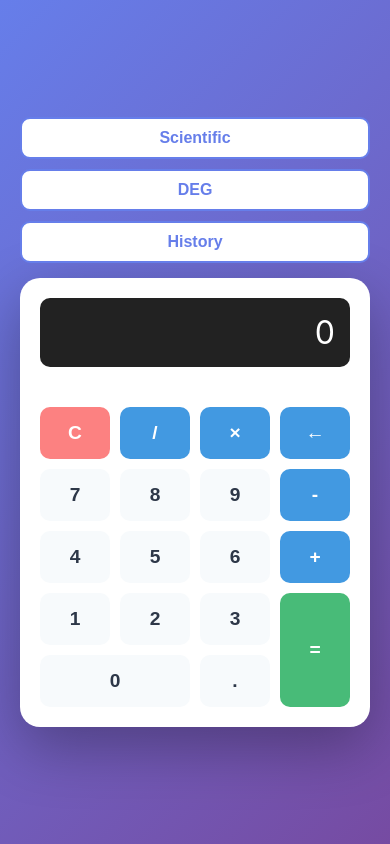
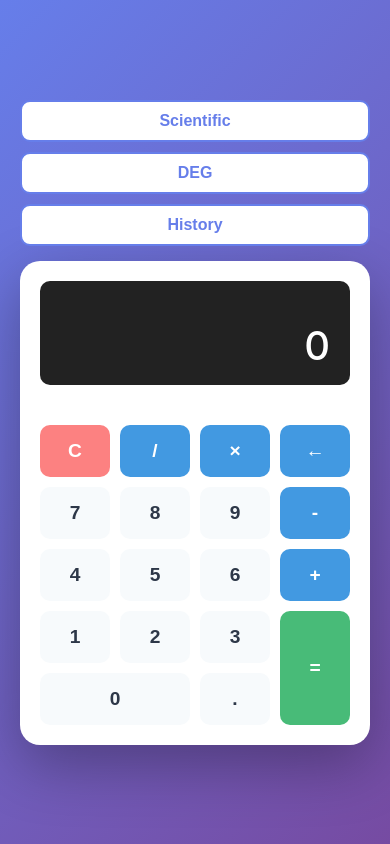
Before and after one commit to nsin08/autobots-calculator, a plain HTML site: page static/index.html in a window 390 px wide. Drawn offline with Linux system fonts and the light colour scheme.

Commit message:
Add multiline display with operation preview
Closes #12, Epic #8

Implements multiline display for v0.2.0 feature completion.

Features:
- Display-container with previous result line (1rem, gray) and current input line (2.5rem, white)
- Operation preview shows pending operations (e.g., '5 +')
- Full expression shown after calculation (e.g., '5 + 3 =')
- Dynamic height (100-150px) with overflow scrolling
- Integrates with scientific mode (Story #10) and history panel (Story #11)
- Responsive design maintained across all breakpoints
- Updated README with multiline display behavior

Evidence: 30/30 tests passing, manual testing verified all criteria, integration testing passed.

```diff
--- a/static/app.js
+++ b/static/app.js
@@ -7,12 +7,15 @@ let angleMode = 'DEG'; // 'DEG' or 'RAD'
 let isHistoryVisible = false;
 let calculationHistory = [];
 const MAX_HISTORY = 20;
+let previousDisplay = '';
 
 const display = document.getElementById('display');
+const previousDisplayElement = document.getElementById('previousDisplay');
 const errorDisplay = document.getElementById('error');
 
 function updateDisplay() {
     display.textContent = currentInput;
+    previousDisplayElement.textContent = previousDisplay;
     errorDisplay.textContent = '';
 }
 
@@ -21,6 +24,7 @@ function clearDisplay() {
     operator = null;
     previousValue = null;
     waitingForOperand = false;
+    previousDisplay = '';
     updateDisplay();
 }
 
@@ -58,13 +62,19 @@ function appendOperator(op) {
 
     if (previousValue === null) {
         previousValue = inputValue;
+        previousDisplay = `${inputValue} ${op}`;
     } else if (operator) {
         // If there's a pending operation, calculate it first
         performCalculation();
+        previousDisplay = `${currentInput} ${op}`;
+    } else {
+        previousValue = inputValue;
+        previousDisplay = `${inputValue} ${op}`;
     }
 
     waitingForOperand = true;
     operator = op;
+    updateDisplay();
 }
 
 function performCalculation() {
@@ -124,6 +134,10 @@ function calculate() {
     if (operator === null || previousValue === null) {
         return;
     }
+
+    const inputValue = parseFloat(currentInput);
+    const expression = `${previousValue} ${operator} ${inputValue}`;
+    previousDisplay = `${expression} =`;
 
     performCalculation();
     operator = null;
@@ -332,6 +346,7 @@ function renderHistory() {
 
 function loadFromHistory(entry) {
     currentInput = String(entry.result);
+    previousDisplay = entry.expression;
     operator = null;
     previousValue = null;
     waitingForOperand = true;
--- a/static/index.html
+++ b/static/index.html
@@ -16,7 +16,10 @@
             </div>
 
             <div class="calculator">
-            <div class="display" id="display">0</div>
+            <div class="display-container">
+                <div class="calculator-previous" id="previousDisplay"></div>
+                <div class="calculator-display" id="display">0</div>
+            </div>
             <div class="error-message" id="error"></div>
 
             <!-- Scientific Functions Panel -->
--- a/static/style.css
+++ b/static/style.css
@@ -63,20 +63,36 @@ body {
     width: 100%;
 }
 
-.display {
+.display-container {
     background: #222;
+    border-radius: 10px;
+    margin-bottom: 10px;
+    min-height: 100px;
+    max-height: 150px;
+    padding: 15px 20px;
+    display: flex;
+    flex-direction: column;
+    justify-content: flex-end;
+    overflow-y: auto;
+}
+
+.calculator-previous {
+    color: #a0aec0;
+    font-size: 1rem;
+    text-align: right;
+    min-height: 20px;
+    word-wrap: break-word;
+    overflow-wrap: break-word;
+    margin-bottom: 5px;
+}
+
+.calculator-display {
     color: #fff;
     font-size: 2.5rem;
-    padding: 20px;
     text-align: right;
-    border-radius: 10px;
-    margin-bottom: 10px;
-    min-height: 80px;
     word-wrap: break-word;
     overflow-wrap: break-word;
-    display: flex;
-    align-items: center;
-    justify-content: flex-end;
+    font-weight: 500;
 }
 
 .error-message {
```
Also changed, not shown: 1 other file.
